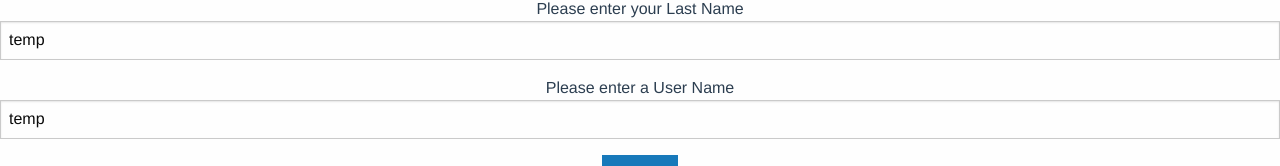
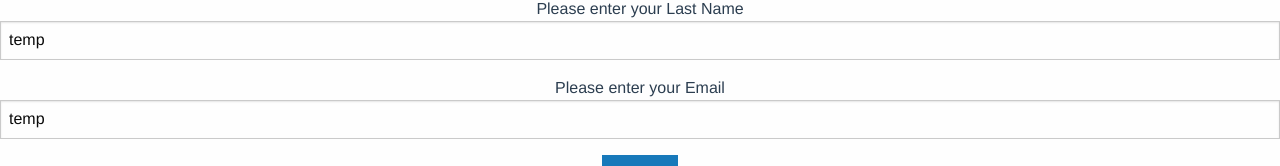
Before and after one commit to JHandschin/AuctionApp, a Vue app in the folder app/: page /register in a window 1280 px wide. Shown: the part 532-698 px from the top of the page. Built offline with nearby package versions, Linux system fonts and the light colour scheme.

Commit message:
save before pull

```diff
--- a/app/src/components/Register.vue
+++ b/app/src/components/Register.vue
@@ -7,7 +7,7 @@
         <input v-model="firstName" type="text" name="firstName" id="firstName" placeholder="First Name" >
         <div>Please enter your Last Name</div>
         <input v-model="lastName" type="text" name="lastName" id="lastName" placeholder="Last Name" >
-        <div>Please enter a User Name</div>
+        <div>Please enter your Email</div>
         <input v-model="email" type="text" name="email" id="email" placeholder="Email" >
         <button @click="submit" class="button">Submit</button>
     </div>
@@ -38,8 +38,9 @@ export default {
                 .then(querySnapshot => {
                     querySnapshot.forEach(doc => {
                         // console.log(doc.data());
-                        this.users.push(doc.data().user_name);
+                        this.users.push(doc.data().userName);
                     })
+                    console.log(this.users);
                 })
                 .then(() => {
                     if (this.users.includes(this.userName)) {
@@ -61,10 +62,10 @@ export default {
                         db.collection('User').doc(this.userName).set(payload)
                             .then(function() {
                             console.log('success');
-                        })
-                            .catch((error) => {
-                            console.log('error' , error);
-                            failed = true;
+                            })
+                                .catch((error) => {
+                                console.log('error' , error);
+                                failed = true;
                         })
                     }
                     if (failed) {
```
